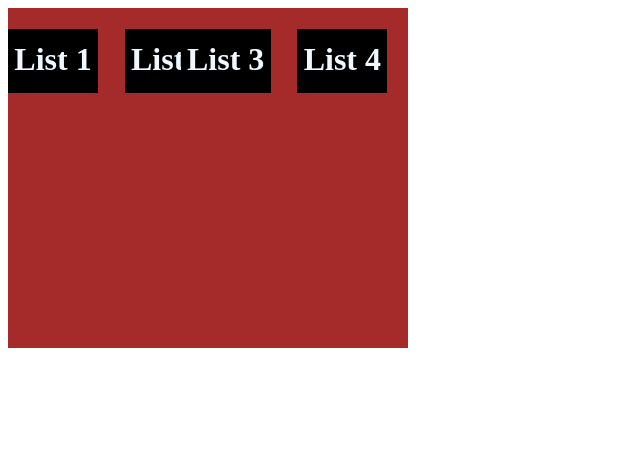
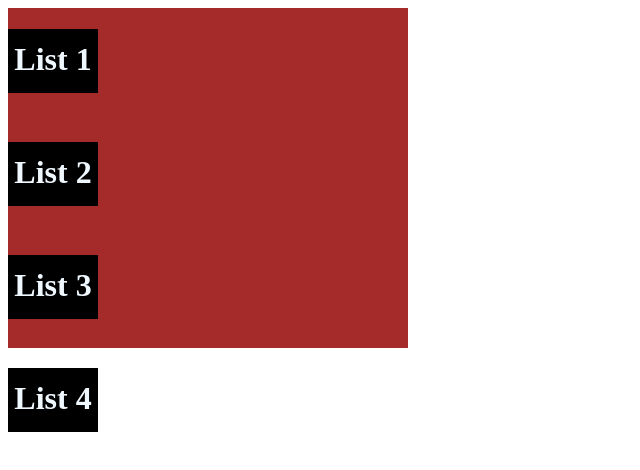
Before and after one commit to caleb-tuyisingize/css-learning, a plain HTML site: page flexbox.html in a window 1280 px wide. Shown: the whole page, without its empty margins (0-640 px from the left). Drawn offline with Linux system fonts and the light colour scheme.

Commit message:
Exercises on GRID with display grid-inline

```diff
--- a/styles.css
+++ b/styles.css
@@ -5,8 +5,8 @@
     gap: 6px;
     color: aliceblue;
     /* display: flex; */
-    display: grid;
-    grid-template-columns: 1fr 50px 1fr 1fr;
+    display: inline-grid;
+    /* grid-template-columns: 1fr 50px 1fr 1fr; */
     /* justify-content: space-evenly; */
     /* flex-direction: column-reverse; */
     /* flex-wrap: wrap-reverse; */
```
